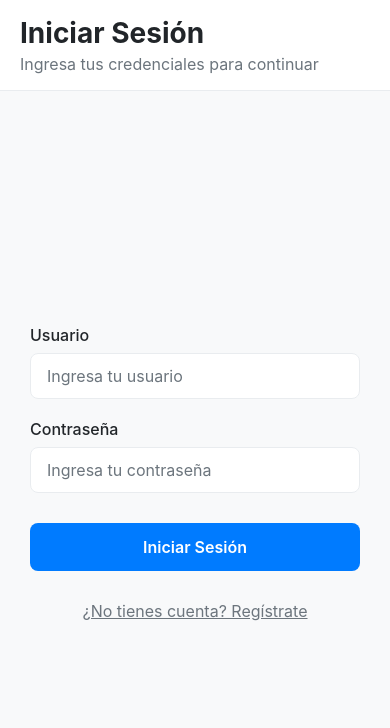
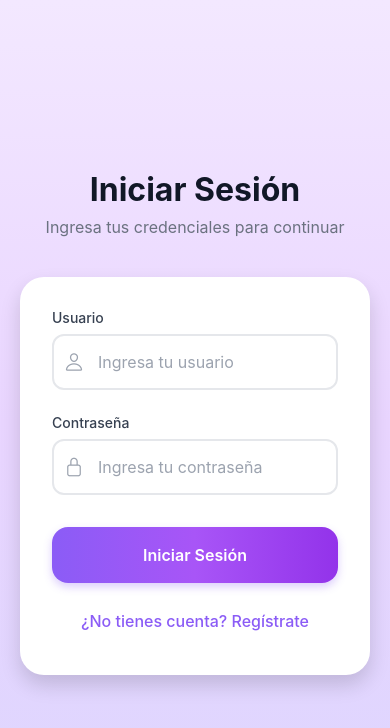
Before and after one commit to enmanuelrdgz/prueba-tecnica-parte-2, a React Native app: screen / in a window 390 px wide. Shown: the top 728 px of the page. Built offline with nearby package versions, Linux system fonts and the light colour scheme.

Commit message:
feature(LoginScreen)
actualizar estilos del loginScreen

```diff
--- a/screens/LoginScreen/index.tsx
+++ b/screens/LoginScreen/index.tsx
@@ -1,223 +1,447 @@
-import { useAuth } from '../../contexts/AuthContext';
-import React, { useState } from 'react';
+import React, { useState, useRef, useEffect } from 'react';
 import {
   View,
   Text,
   TextInput,
   TouchableOpacity,
   StyleSheet,
-  Alert,
+  Animated,
+  Dimensions,
+  ActivityIndicator,
   KeyboardAvoidingView,
   Platform,
   ScrollView,
-  ActivityIndicator,
 } from 'react-native';
-import { useSafeAreaInsets } from 'react-native-safe-area-context';
+import { LinearGradient } from 'expo-linear-gradient';
+import { Ionicons } from '@expo/vector-icons';
 
-const LoginScreen = ({ navigation }: any) => {
+const { width } = Dimensions.get('window');
+
+const LoginScreen = () => {
   const [username, setUsername] = useState('');
   const [password, setPassword] = useState('');
   const [errorMessage, setErrorMessage] = useState('');
   const [isLoading, setIsLoading] = useState(false);
+  const [focusedInput, setFocusedInput] = useState<string | null>(null);
 
-  const {login} = useAuth()
+  // Animaciones
+  const fadeAnim = useRef(new Animated.Value(0)).current;
+  const slideAnim = useRef(new Animated.Value(50)).current;
+  const usernameScaleAnim = useRef(new Animated.Value(1)).current;
+  const passwordScaleAnim = useRef(new Animated.Value(1)).current;
+  const buttonScaleAnim = useRef(new Animated.Value(1)).current;
+  const shakeAnim = useRef(new Animated.Value(0)).current;
+
+  useEffect(() => {
+    // Animación inicial
+    Animated.parallel([
+      Animated.timing(fadeAnim, {
+        toValue: 1,
+        duration: 600,
+        useNativeDriver: true,
+      }),
+      Animated.timing(slideAnim, {
+        toValue: 0,
+        duration: 800,
+        useNativeDriver: true,
+      }),
+    ]).start();
+  }, []);
 
   const handleLogin = async () => {
     setErrorMessage('');
+
     if (!username.trim() || !password.trim()) {
       setErrorMessage('Por favor, completa todos los campos');
+      shakeAnimation();
       return;
     }
 
     setIsLoading(true);
+    buttonPressAnimation();
 
-    let success = await login(username, password)
-    if(success) {
-
+    // Simular llamada a API
+    setTimeout(() => {
+      if (username !== 'admin' || password !== 'password') {
+        setErrorMessage('Usuario o contraseña incorrectos');
+        shakeAnimation();
+        setIsLoading(false);
       } else {
-      setErrorMessage('Usuario o contraseña incorrectos');
+        console.log('Login exitoso');
         setIsLoading(false);
       }
-
+    }, 2000);
   };
 
   const handleGoToRegister = () => {
     setErrorMessage('');
-    navigation.navigate('Register');
+    console.log('Navegar a registro');
   };
 
-  const {top} = useSafeAreaInsets()
+  const handleInputFocus = (inputName: string) => {
+    setFocusedInput(inputName);
+    const scaleAnim = inputName === 'username' ? usernameScaleAnim : passwordScaleAnim;
+
+    Animated.spring(scaleAnim, {
+      toValue: 1.05,
+      useNativeDriver: true,
+    }).start();
+  };
+
+  const handleInputBlur = (inputName: string) => {
+    setFocusedInput(null);
+    const scaleAnim = inputName === 'username' ? usernameScaleAnim : passwordScaleAnim;
+
+    Animated.spring(scaleAnim, {
+      toValue: 1,
+      useNativeDriver: true,
+    }).start();
+  };
+
+  const buttonPressAnimation = () => {
+    Animated.sequence([
+      Animated.timing(buttonScaleAnim, {
+        toValue: 0.95,
+        duration: 100,
+        useNativeDriver: true,
+      }),
+      Animated.timing(buttonScaleAnim, {
+        toValue: 1,
+        duration: 100,
+        useNativeDriver: true,
+      }),
+    ]).start();
+  };
+
+  const shakeAnimation = () => {
+    Animated.sequence([
+      Animated.timing(shakeAnim, { toValue: 10, duration: 100, useNativeDriver: true }),
+      Animated.timing(shakeAnim, { toValue: -10, duration: 100, useNativeDriver: true }),
+      Animated.timing(shakeAnim, { toValue: 10, duration: 100, useNativeDriver: true }),
+      Animated.timing(shakeAnim, { toValue: 0, duration: 100, useNativeDriver: true }),
+    ]).start();
+  };
 
   return (
+    <LinearGradient
+      colors={['#f3e8ff', '#e9d5ff', '#ddd6fe']}
+      style={styles.container}
+    >
       <KeyboardAvoidingView
-      style={styles.container}
+        style={styles.keyboardContainer}
         behavior={Platform.OS === 'ios' ? 'padding' : 'height'}
       >
         <ScrollView
-        style={styles.scrollView}
-        contentContainerStyle={styles.scrollContent}
+          contentContainerStyle={styles.scrollContainer}
           keyboardShouldPersistTaps="handled"
         >
-        <View style={{...styles.header, paddingVertical: top + 16}}>
-          <Text style={styles.headerTitle}>Iniciar Sesión</Text>
-          <Text style={styles.headerSubtitle}>Ingresa tus credenciales para continuar</Text>
+          {/* Header */}
+          <Animated.View
+            style={[
+              styles.header,
+              {
+                opacity: fadeAnim,
+                transform: [{ translateY: fadeAnim.interpolate({
+                  inputRange: [0, 1],
+                  outputRange: [-10, 0],
+                }) }],
+              },
+            ]}
+          >
+            <Text style={styles.title}>Iniciar Sesión</Text>
+            <Text style={styles.subtitle}>Ingresa tus credenciales para continuar</Text>
+          </Animated.View>
+
+          {/* Form */}
+          <Animated.View
+            style={[
+              styles.formContainer,
+              {
+                opacity: fadeAnim,
+                transform: [{ translateY: slideAnim }],
+              },
+            ]}
+          >
+            {/* Username Input */}
+            <View style={styles.inputContainer}>
+              <Text style={styles.inputLabel}>Usuario</Text>
+              <Animated.View
+                style={[
+                  styles.inputWrapper,
+                  {
+                    transform: [{ scale: usernameScaleAnim }],
+                    shadowOpacity: focusedInput === 'username' ? 0.3 : 0.1,
+                  },
+                ]}
+              >
+                <View style={styles.inputIconContainer}>
+                  <Ionicons
+                    name="person-outline"
+                    size={20}
+                    color={focusedInput === 'username' ? '#8b5cf6' : '#9ca3af'}
+                  />
                 </View>
-
-        <View style={styles.form}>
-          <Text style={styles.inputLabel}>Usuario</Text>
                 <TextInput
-            style={styles.input}
+                  style={[
+                    styles.textInput,
+                    {
+                      borderColor: focusedInput === 'username' ? '#8b5cf6' : '#e5e7eb',
+                    },
+                  ]}
                   placeholder="Ingresa tu usuario"
-            placeholderTextColor="#6c757d"
+                  placeholderTextColor="#9ca3af"
                   value={username}
                   onChangeText={(text) => {
                     setUsername(text);
                     if (errorMessage) setErrorMessage('');
                   }}
+                  onFocus={() => handleInputFocus('username')}
+                  onBlur={() => handleInputBlur('username')}
                   autoCapitalize="none"
                   autoCorrect={false}
                 />
+              </Animated.View>
+            </View>
 
+            {/* Password Input */}
+            <View style={styles.inputContainer}>
               <Text style={styles.inputLabel}>Contraseña</Text>
+              <Animated.View
+                style={[
+                  styles.inputWrapper,
+                  {
+                    transform: [{ scale: passwordScaleAnim }],
+                    shadowOpacity: focusedInput === 'password' ? 0.3 : 0.1,
+                  },
+                ]}
+              >
+                <View style={styles.inputIconContainer}>
+                  <Ionicons
+                    name="lock-closed-outline"
+                    size={20}
+                    color={focusedInput === 'password' ? '#8b5cf6' : '#9ca3af'}
+                  />
+                </View>
                 <TextInput
-            style={styles.input}
+                  style={[
+                    styles.textInput,
+                    {
+                      borderColor: focusedInput === 'password' ? '#8b5cf6' : '#e5e7eb',
+                    },
+                  ]}
                   placeholder="Ingresa tu contraseña"
-            placeholderTextColor="#6c757d"
+                  placeholderTextColor="#9ca3af"
                   value={password}
-            onChangeText={text => {
+                  onChangeText={(text) => {
                     setPassword(text);
                     if (errorMessage) setErrorMessage('');
                   }}
+                  onFocus={() => handleInputFocus('password')}
+                  onBlur={() => handleInputBlur('password')}
                   secureTextEntry
                   autoCapitalize="none"
                   autoCorrect={false}
                 />
+              </Animated.View>
+            </View>
 
-           {/* Mensaje de error */}
+            {/* Error Message */}
             {errorMessage ? (
-            <View style={styles.errorContainer}>
+              <Animated.View
+                style={[
+                  styles.errorContainer,
+                  { transform: [{ translateX: shakeAnim }] },
+                ]}
+              >
                 <Text style={styles.errorText}>{errorMessage}</Text>
-            </View>
+              </Animated.View>
             ) : null}
 
+            {/* Login Button */}
+            <Animated.View style={{ transform: [{ scale: buttonScaleAnim }] }}>
               <TouchableOpacity
                 style={[styles.loginButton, isLoading && styles.loginButtonDisabled]}
                 onPress={handleLogin}
                 disabled={isLoading}
+                activeOpacity={0.8}
+              >
+                <LinearGradient
+                  colors={['#8b5cf6', '#a855f7', '#9333ea']}
+                  style={styles.loginButtonGradient}
+                  start={{ x: 0, y: 0 }}
+                  end={{ x: 1, y: 0 }}
                 >
                   {isLoading ? (
+                    <View style={styles.loadingContainer}>
                       <ActivityIndicator color="#fff" size="small" />
+                      <Text style={styles.loadingText}>Iniciando sesión...</Text>
+                    </View>
                   ) : (
                     <Text style={styles.loginButtonText}>Iniciar Sesión</Text>
                   )}
+                </LinearGradient>
               </TouchableOpacity>
+            </Animated.View>
 
-          <TouchableOpacity style={styles.registerButton} onPress={handleGoToRegister}>
-            <Text style={styles.registerButtonText}>¿No tienes cuenta? Regístrate</Text>
+            {/* Register Button */}
+            <TouchableOpacity
+              style={styles.registerButton}
+              onPress={handleGoToRegister}
+              activeOpacity={0.7}
+            >
+              <Text style={styles.registerButtonText}>
+                ¿No tienes cuenta? Regístrate
+              </Text>
             </TouchableOpacity>
-        </View>
+          </Animated.View>
         </ScrollView>
       </KeyboardAvoidingView>
+    </LinearGradient>
   );
 };
 
 const styles = StyleSheet.create({
   container: {
     flex: 1,
-    backgroundColor: '#f8f9fa',
+  },
+  keyboardContainer: {
+    flex: 1,
+  },
+  scrollContainer: {
+    flexGrow: 1,
+    justifyContent: 'center',
+    paddingHorizontal: 20,
   },
   header: {
-    paddingHorizontal: 20,
-    backgroundColor: '#fff',
-    borderBottomWidth: 1,
-    borderBottomColor: '#e9ecef',
+    alignItems: 'center',
+    marginBottom: 40,
   },
-  headerTitle: {
-    fontSize: 28,
+  title: {
+    fontSize: 32,
     fontWeight: 'bold',
-    color: '#212529',
-    marginBottom: 4,
+    color: '#111827',
+    marginBottom: 8,
+    textAlign: 'center',
   },
-  headerSubtitle: {
+  subtitle: {
     fontSize: 16,
-    color: '#6c757d',
+    color: '#6b7280',
+    textAlign: 'center',
   },
-  scrollView: {
-    flex: 1,
+  formContainer: {
+    backgroundColor: '#ffffff',
+    borderRadius: 24,
+    padding: 32,
+    shadowColor: '#000',
+    shadowOffset: {
+      width: 0,
+      height: 10,
     },
-  scrollContent: {
-    flexGrow: 1,
+    shadowOpacity: 0.15,
+    shadowRadius: 20,
+    elevation: 10,
+    maxWidth: 400,
+    width: '100%',
+    alignSelf: 'center',
   },
-  form: {
-    flex: 1,
-    paddingHorizontal: 30,
-    justifyContent: 'center',
-    alignItems: 'center',
-    maxWidth: 400,
-    alignSelf: 'center',
-    width: '100%',
+  inputContainer: {
+    marginBottom: 24,
   },
   inputLabel: {
+    fontSize: 14,
+    fontWeight: '500',
+    color: '#374151',
+    marginBottom: 8,
+  },
+  inputWrapper: {
+    position: 'relative',
+    shadowColor: '#8b5cf6',
+    shadowOffset: {
+      width: 0,
+      height: 4,
+    },
+    shadowRadius: 8,
+    elevation: 4,
+  },
+  inputIconContainer: {
+    position: 'absolute',
+    left: 12,
+    top: 0,
+    bottom: 0,
+    justifyContent: 'center',
+    zIndex: 1,
+  },
+  textInput: {
+    backgroundColor: '#ffffff',
+    borderWidth: 2,
+    borderRadius: 12,
+    paddingHorizontal: 16,
+    paddingLeft: 44,
+    paddingVertical: 16,
     fontSize: 16,
-    fontWeight: '500',
-    color: '#212529',
-    marginBottom: 8,
-    marginTop: 20,
-    alignSelf: 'flex-start',
-    width: '100%',
-  },
-  input: {
-    backgroundColor: '#fff',
-    borderWidth: 1,
-    borderColor: '#e9ecef',
-    borderRadius: 8,
-    paddingHorizontal: 16,
-    paddingVertical: 12,
-    fontSize: 16,
-    color: '#212529',
-    width: '100%',
-  },
-  loginButton: {
-    backgroundColor: '#007bff',
-    borderRadius: 8,
-    paddingVertical: 14,
-    marginTop: 30,
-    alignItems: 'center',
-    width: '100%',
-  },
-  loginButtonText: {
-    color: '#fff',
-    fontSize: 16,
-    fontWeight: '600',
-  },
-  registerButton: {
-    marginTop: 20,
-    alignItems: 'center',
-    paddingVertical: 10,
-    width: '100%',
-  },
-  registerButtonText: {
-    color: '#6c757d',
-    fontSize: 16,
-    textDecorationLine: 'underline',
+    color: '#111827',
+    height: 56,
   },
   errorContainer: {
-    backgroundColor: '#f8d7da',
+    backgroundColor: '#fef2f2',
     borderWidth: 1,
-    borderColor: '#f5c6cb',
-    borderRadius: 6,
+    borderColor: '#fecaca',
+    borderRadius: 8,
     padding: 12,
-    marginTop: 16,
-    marginBottom: 8,
+    marginBottom: 16,
   },
   errorText: {
-    color: '#721c24',
+    color: '#dc2626',
     fontSize: 14,
     fontWeight: '500',
     textAlign: 'center',
   },
+  loginButton: {
+    borderRadius: 16,
+    marginTop: 8,
+    marginBottom: 16,
+    shadowColor: '#8b5cf6',
+    shadowOffset: {
+      width: 0,
+      height: 4,
+    },
+    shadowOpacity: 0.3,
+    shadowRadius: 8,
+    elevation: 6,
+  },
+  loginButtonGradient: {
+    paddingVertical: 16,
+    borderRadius: 16,
+    alignItems: 'center',
+    justifyContent: 'center',
+    minHeight: 56,
+  },
+  loginButtonText: {
+    color: '#ffffff',
+    fontSize: 16,
+    fontWeight: '600',
+  },
   loginButtonDisabled: {
-    backgroundColor: '#007ff0',
+    opacity: 0.8,
+  },
+  loadingContainer: {
+    flexDirection: 'row',
+    alignItems: 'center',
+  },
+  loadingText: {
+    color: '#ffffff',
+    fontSize: 16,
+    fontWeight: '600',
+    marginLeft: 8,
+  },
+  registerButton: {
+    alignItems: 'center',
+    paddingVertical: 12,
+  },
+  registerButtonText: {
+    color: '#8b5cf6',
+    fontSize: 16,
+    fontWeight: '500',
   },
 });
 
```
Lines whose indentation alone changed are shown as unchanged.
